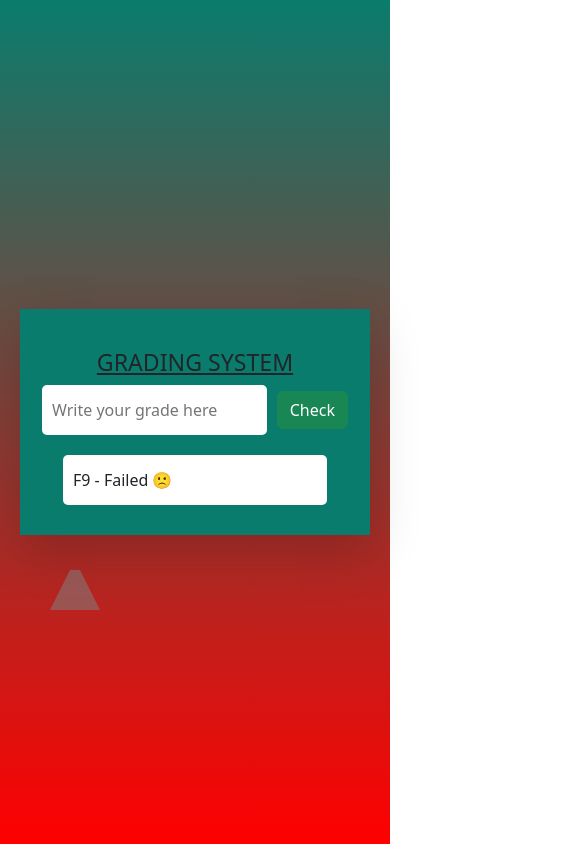
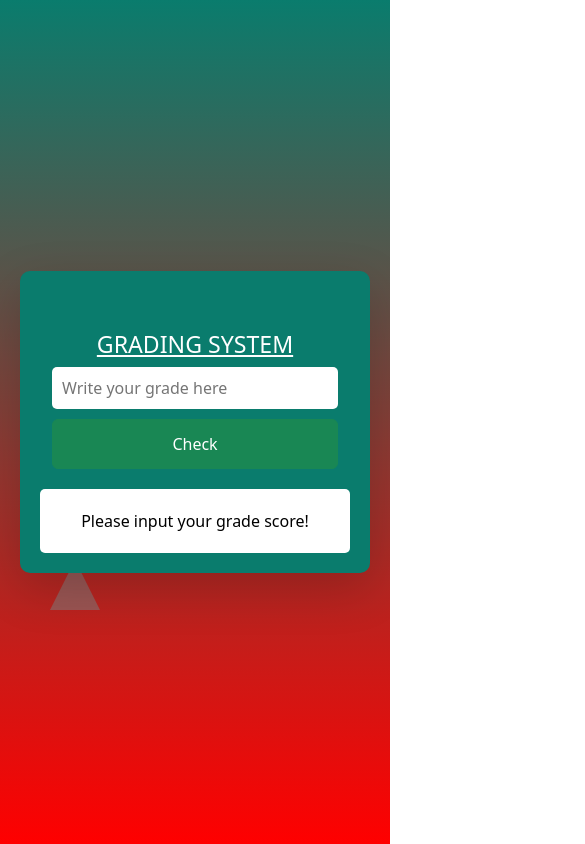
Before and after one commit to taocodeux/gradecalculator, a plain HTML site: page index.html in a window 390 px wide. Both pictures are taken after a click on the button "Check". Shown: the top 844 px of the page, 585 px wide, since content can reach past the window. Drawn offline with nearby package versions, Linux system fonts and the light colour scheme.

Commit message:
ready for deploying

```diff
--- a/gradecal.css
+++ b/gradecal.css
@@ -1,7 +1,7 @@
 * {
     margin: 0;
     padding: 0;
-    /* outline: 2px solid red; */
+    box-sizing: border-box;
   }
 
   .main {
@@ -12,32 +12,29 @@
     justify-content: center;
     align-items: center;
     padding: 0 20px;
+    position: relative;
+    overflow: hidden;
   }
 
   .cardd {
     width: 100%;
-    height: auto;
-    margin: auto;
-    padding: 10px;
+    max-width: 600px;
+    padding: 20px;
     background-color: rgb(10, 124, 109);
+    border-radius: 10px;
+    color: white;
+    text-align: center;
+    z-index: 2;
   }
 
-#inputgrade {
-    background: #fff;
-    border: none;
-    height: 50px;
-    width: 80%;
-    border-radius: 5px;
-    padding: 10px;
-    outline: none;
-    /* font-size: 100%; */
-    /* color: #bb0707; */
+  marquee {
+    margin-bottom: 10px;
+    font-weight: bold;
   }
 
   h3 {
     text-decoration: underline;
-    text-align: center;
-    width: 100%;
+    margin-bottom: 20px;
   }
 
   .container {
@@ -45,40 +42,55 @@ h3 {
     align-items: center;
     justify-content: center;
     gap: 10px;
+    flex-wrap: wrap;
+  }
+
+  #inputgrade {
+    background: #fff;
+    border: none;
+    height: 50px;
+    flex: 1;
+    min-width: 200px;
+    border-radius: 5px;
+    padding: 10px;
+    outline: none;
+  }
+
+  button {
+    height: 50px;
+    padding: 0 20px;
+    border-radius: 5px;
+    white-space: nowrap;
   }
 
   #result {
-    width: 80%;
-    height: 50px;
+    width: 100%;
+    height: auto;
     background-color: white;
+    color: black;
     border-radius: 5px;
-    margin: 20px auto;
-    padding: 10px;
+    margin-top: 20px;
+    padding: 20px;
     display: flex;
-    /* justify-content: center; */
     align-items: center;
+    justify-content: center;
   }
 
-h3 {
-    margin: 10px auto;
-}
 
   .box {
     width: 50px;
     height: 50px;
-    /* background-color: red; */
     position: absolute;
     animation: moveBox 2s infinite;
+    z-index: 1;
   }
 
   #box1 {
     top: 50px;
     left: 50px;
-    /* background-color: red; */
     border-left: 20px solid transparent;
     border-right: 20px solid transparent;
     border-bottom: 40px solid rgba(128, 128, 128, 0.534);
-    /* border: 0 20px 40px 20px solid ; */
   }
 
   #box2 {
@@ -101,20 +113,19 @@ h3 {
 
   @keyframes moveBox {
     0% {
-        top: 0px
+      top: 0px;
     }
-
     100% {
       top: 560px;
     }
+  }
+  @media (max-width: 576px) {
+    .container {
+      flex-direction: column;
+    }
 
-    /* 0% {
-        transform: translate(0, 0);
+    #inputgrade,
+    button {
+      width: 100%;
     }
-    50% {
-        transform: translate(200px, 200px);
   }
-    100% {
-        transform: translate(0, 0);
-    } */
-}
--- a/gradecal.js
+++ b/gradecal.js
@@ -1,20 +1,35 @@
 function checkResult(){
-    let myPercentage = document.getElementById("inputgrade").value
+    let inputValue = document.getElementById("inputgrade").value
     let myGradePoint = document.getElementById("result")
 
-    if (myPercentage < 50) {
-        result.innerHTML = "F9 - Failed &#x1F641"
+
+    if (inputValue === "") {
+        myGradePoint.innerHTML = "Please input your grade score!"
+        return
+    }
+
+    let myPercentage = Number(inputValue)
+
+    if (myPercentage >= 0 && myPercentage < 50) {
+        myGradePoint.innerHTML = "F9 - Failed &#x1F641"
         }
     else if (myPercentage >= 50 && myPercentage < 65){
-        result.innerHTML = "C - Credit &#x1F600";
+        myGradePoint.innerHTML = "C - Credit &#x1F600"
         }
     else if (myPercentage >= 65 && myPercentage < 80){
-        result.innerHTML = "B - Passed &#x1F601";
+        myGradePoint.innerHTML = "B - Passed &#x1F601"
         }
     else if (myPercentage >= 80 && myPercentage <= 100){
-        result.innerHTML = "A - Excellent &#x1F603";
+        myGradePoint.innerHTML = "A - Excellent &#x1F603"
         }
     else if(myPercentage >100){
-        alert("grade cannot be greater than 100")
+        myGradePoint.innerHTML="grade cannot be greater than 100 &#x1F603"
     }
+    else if(myPercentage === ""){
+        myGradePoint.innerHTML ="Please input your grade score"
+    }
+    else {
+        myGradePoint.innerHTML = "Invalid input!"
+    }
+
    }
```
Lines whose indentation alone changed are shown as unchanged.
